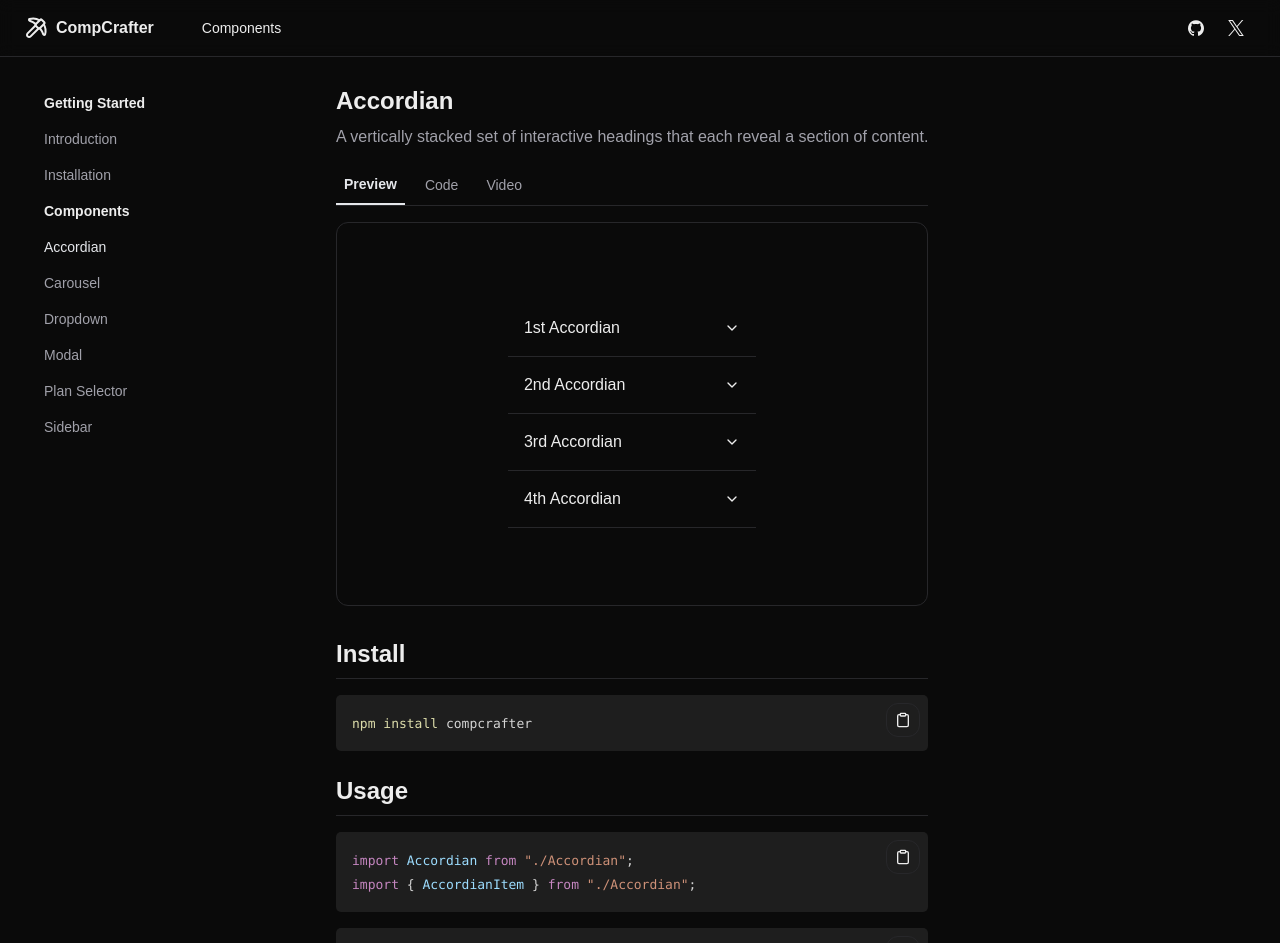
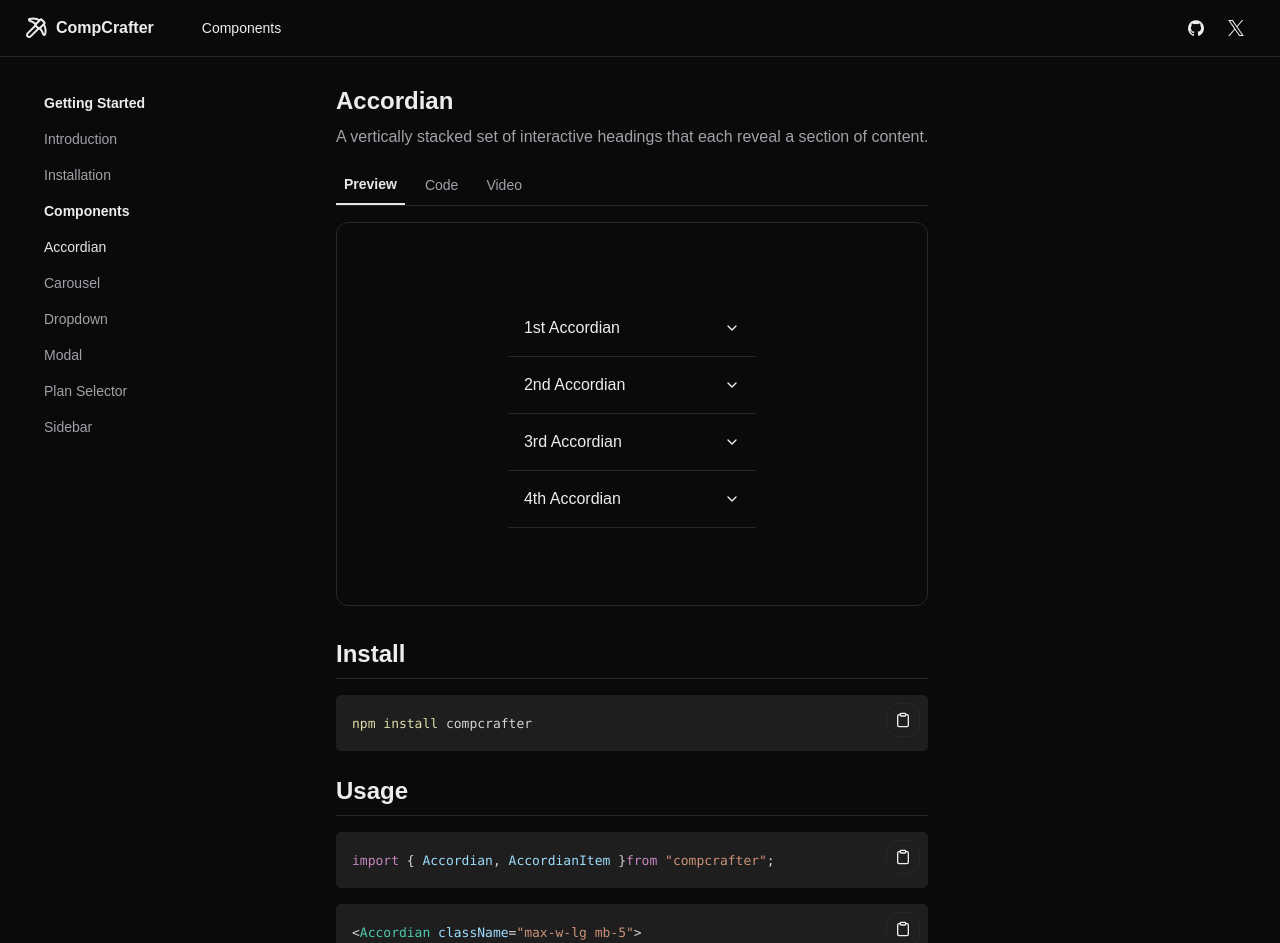
Before and after one commit to nayandeep999/compcrafter, a Next.js app: page /components/accordian in a window 1280 px wide. Shown: the top 943 px of the page. Built offline with nearby package versions, Linux system fonts and the light colour scheme.

Commit message:
fixed imports in accordian, changed title in landing page, removed <br/> in introduction page

```diff
--- a/src/app/components/accordian/page.tsx
+++ b/src/app/components/accordian/page.tsx
@@ -3,8 +3,7 @@ import Accordian, { AccordianItem } from "./Accordian";
 import AccordianCode from "./AccordianCode";
 
 const AccordionPage = () => {
-  const imports = `import Accordian from "./Accordian";
-import { AccordianItem } from "./Accordian";`;
+  const imports = `import { Accordian, AccordianItem }from "compcrafter";`;
   const usage = `<Accordian className="max-w-lg mb-5">
   <AccordianItem value={1} trigger="1st Accordian">
         Yes! It is the first accordian
--- a/src/app/introduction/page.tsx
+++ b/src/app/introduction/page.tsx
@@ -19,7 +19,6 @@ export default function page() {
           <div className="flex flex-col items-start mt-8 gap-8 text-gray-100">
             <h2 className="text-md font-medium">
               CompCrafter is more than a component library—it&apos;s a resource for
-              <br />
               learning and mastering React.
             </h2>
             <h2 className="text-md font-semibold">
--- a/src/app/page.tsx
+++ b/src/app/page.tsx
@@ -44,7 +44,7 @@ export default function Home() {
             text-3xl font-bold leading-tight text-transparent sm:text-4xl sm:leading-tight
             md:text-5xl md:leading-tight text-balance"
           >
-            Elevate Your React Game
+            Elevate Your React Skills
           </div>
           <p className="mt-4 mb-6 max-w-md font-medium text-center text-sm text-balance sm:text-wrap leading-normal text-gray-500 md:text-lg md:leading-relaxed">
             Master React by building beautiful, reusable components from
```
